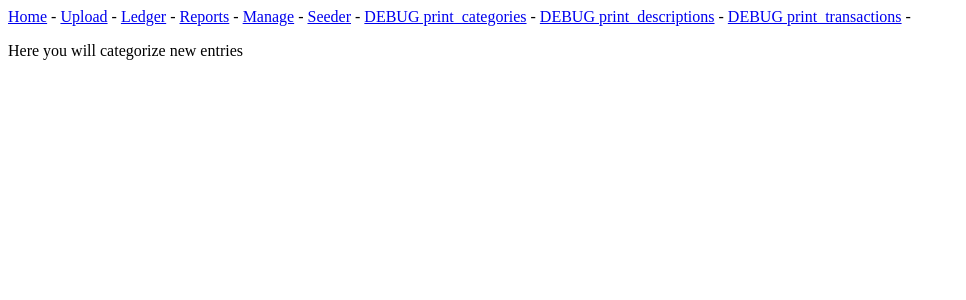
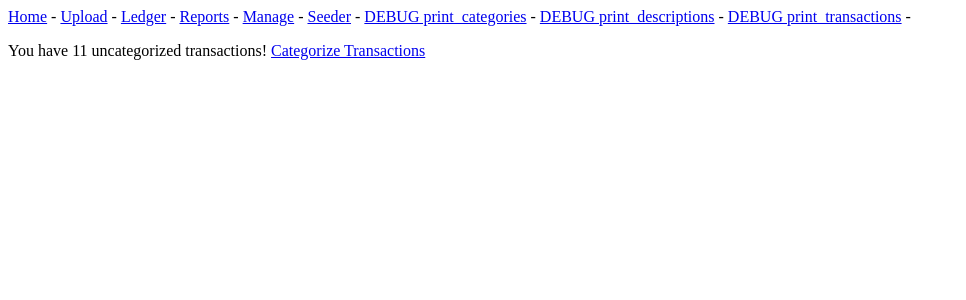
Before and after one commit to calebcrouse3/ledgered, a Django app: page /ledger in a window 1280 px wide. Shown: the top 300 px of the page, without its empty margins (0-966 px from the left). Run offline with Django 3.2, Linux system fonts and the light colour scheme; data comes from the database, SQL or seed files in the repository.

Commit message:
need to categorize

```diff
--- a/ledgered/ledgered_app/plugins/fidelity.py
+++ b/ledgered/ledgered_app/plugins/fidelity.py
@@ -21,8 +21,8 @@ class FidelityPlugin(Plugin):
             "amount"
         ]
 
-    def get_account_name(self):
-        return "Fidelity"
+    def get_account_id(self):
+        return "F"
 
     def process_raw_transaction_df(self, df):
         processed_df = df.copy()
--- a/ledgered/ledgered_app/plugins/mint.py
+++ b/ledgered/ledgered_app/plugins/mint.py
@@ -27,8 +27,8 @@ class MintPlugin(Plugin):
             "notes",
         ]
 
-    def get_account_name(self):
-        return "Mint"
+    def get_account_id(self):
+        return "M"
 
     def process_raw_transaction_df(self, df):
         df["amount"] = df["amount"].astype(float)
--- a/ledgered/ledgered_app/plugins/plugin.py
+++ b/ledgered/ledgered_app/plugins/plugin.py
@@ -20,7 +20,7 @@ from ..models import Transaction
 class Plugin:
     def __init__(self):
         self.INPUT_SCHEMA = self.get_input_schema()
-        self.ACCOUNT_NAME = self.get_account_name()
+        self.ACCOUNT_ID = self.get_account_id()
 
     """
     Abstract methods
@@ -30,7 +30,7 @@ class Plugin:
         """List of expected columns from a file upload csv for this plugin type"""
         pass
 
-    def get_account_name(self):
+    def get_account_id(self):
         """Get the account name of this plugin"""
         pass
 
@@ -142,7 +142,7 @@ class Plugin:
             "date": row["date"],
             "type": row["type"],
             "amount": row["amount"],
-            "account": self.ACCOUNT_NAME,
+            "account": self.ACCOUNT_ID,
             "original_description": row["original_description"],
             "pretty_description": None,
             "category": None,
--- a/ledgered/ledgered_app/templates/ledgered_app/ledger.html
+++ b/ledgered/ledgered_app/templates/ledgered_app/ledger.html
@@ -1,5 +1,8 @@
 {% extends "ledgered_app/base.html" %}
 
 {% block content %}
-<p>Here you will categorize new entries</p>
+<p>
+    You have {{ num_uncategorized }} uncategorized transactions!
+    <a href="{% url 'ledgered_app:categorize' %}">Categorize Transactions</a>
+</p>
 {% endblock content %}
--- a/ledgered/ledgered_app/urls.py
+++ b/ledgered/ledgered_app/urls.py
@@ -9,6 +9,7 @@ urlpatterns = [
     path('', views.index, name='index'),
     path('upload', views.upload, name='upload'),
     path('ledger', views.ledger, name='ledger'),
+    path('categorize', views.categorize, name='categorize'),
     path('reports', views.reports, name='reports'),
     path('manage', views.manage, name='manage'),
     path('upload_success/<int:new>/<int:updated>/<int:duplicate>/<int:error>/', views.upload_success, name='upload_success'),
--- a/ledgered/ledgered_app/views.py
+++ b/ledgered/ledgered_app/views.py
@@ -45,8 +45,25 @@ def upload_success(request, new, updated, duplicate, error):
 
 
 def ledger(request):
+    """Entry point for categorizing new transactions."""
+    e = Transaction.objects.filter(category=None)
+    num_uncategorized = len(e)
+    context = {"num_uncategorized": num_uncategorized}
+    return render(request, 'ledgered_app/ledger.html', context)
+
+
+def categorize(request):
     """Page to categorize new ledger transactions."""
-    return render(request, 'ledgered_app/ledger.html')
+    next_uncategorized = Transaction.objects.filter(category=None)[0]
+    context = {"next_uncategorized": next_uncategorized}
+    return render(request, 'ledgered_app/categorize.html', context)
+
+
+def update_category(request):
+    """Page to categorize new ledger transactions."""
+    next_uncategorized = Transaction.objects.filter(category=None)[0]
+    context = {"next_uncategorized": next_uncategorized}
+    return render(request, 'ledgered_app/categorize.html', context)
 
 
 def reports(request):
```
Also changed, not shown: ledgered/ledgered_app/templates/ledgered_app/categorize.html (added, +10 -0 lines).
